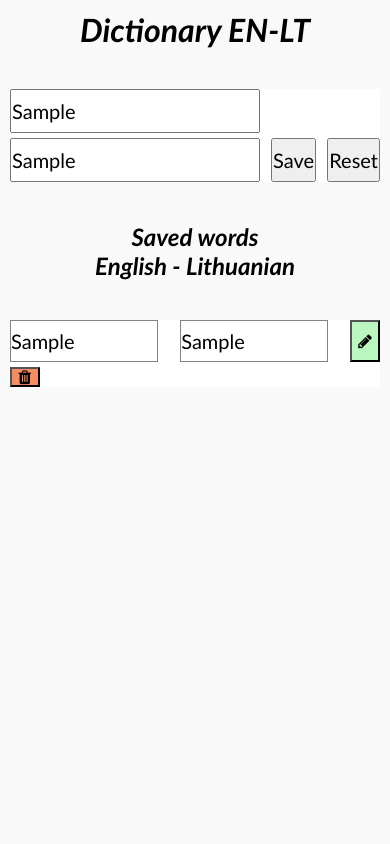
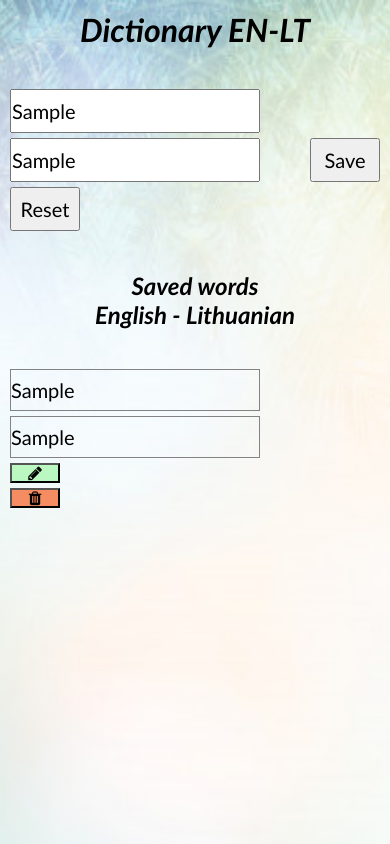
Before and after one commit to ST-dev28/25-dictionary-en-lt, a website with bundled scripts: page index.html in a window 390 px wide. Both pictures are taken after typing "Sample", "Sample" into the empty fields and a click on the button "Save". Built offline with nearby package versions, Linux system fonts and the light colour scheme.

Commit message:
Background

```diff
--- a/css/main.css
+++ b/css/main.css
@@ -3,6 +3,10 @@ body {
 }
 
 .dic {
+  background-image: url(../img/blured.jpg);
+  background-size: cover;
+  background-position: center;
+  background-attachment: fixed;
   display: flex;
   flex-direction: column;
   align-items: center;
@@ -24,6 +28,7 @@ form {
   padding: 10px 10px;
   background-color: #fff;
   width: 100%;
+  background: transparent;
 }
 .words {
   width: 800px;
@@ -40,10 +45,13 @@ form > input {
   line-height: 40px;
 }
 form > button {
-  min-width: 8%;
+  width: 70px;
   line-height: 40px;
   font-size: 20px;
   cursor: pointer;
+}
+.fa {
+  width: 50px;
 }
 
 .memo {
@@ -60,3 +68,12 @@ button.fa.fa-pencil {
 button.fa.fa-trash {
   background-color: rgb(245, 140, 98);
 }
+@media (max-width: 640px) {
+  .memory {
+    flex-direction: column;
+  }
+
+  .memo {
+    min-width: 250px;
+  }
+}
```
Also changed, not shown: img/blured.jpg (added), img/blured1.jpg (added), img/letters.jpg (added), img/letters1.jpg (added).
